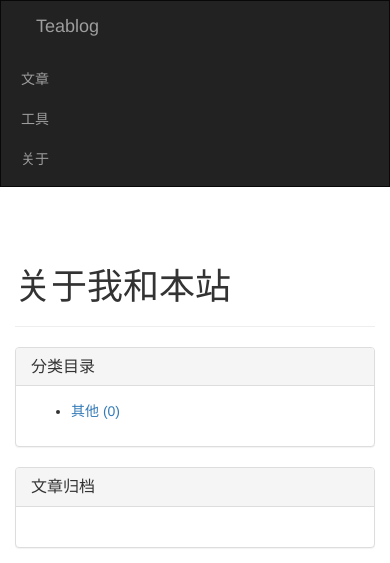
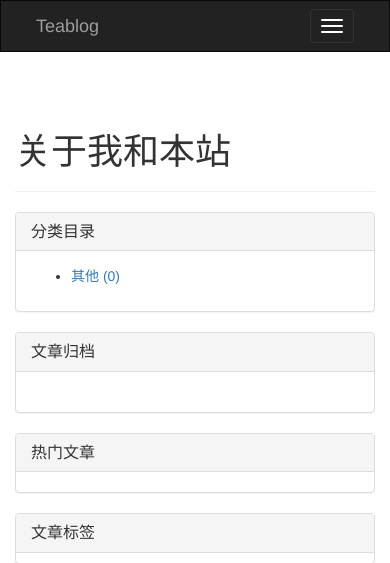
Before and after one commit to cachalot1984/hexblog, a Flask app: page /about in a window 390 px wide. Shown: the top 563 px of the page. Run offline with Flask 2, Linux system fonts and the light colour scheme; data comes from the database, SQL or seed files in the repository; data that the repository does not hold is empty; parts of the project's set-up code (start-up, migrations or seed data) failed here and were passed over; some libraries are stand-ins or nearby versions.

Commit message:
make navbar menu responsive for mobile device

```diff
--- a/templates/base.html
+++ b/templates/base.html
@@ -13,9 +13,15 @@
 {% block navbar %}
 <div class="navbar navbar-inverse" role="navigation" style="padding:0 20px">
 	<div class="navbar-header">
+          <button type="button" class="navbar-toggle" data-toggle="collapse" data-target="#navbar-menu-collapse">
+            <span class="sr-only">Toggle navigation</span>
+            <span class="icon-bar"></span>
+            <span class="icon-bar"></span>
+            <span class="icon-bar"></span>
+          </button>
 		<a class="navbar-brand" href="{{ url_for('index') }}">Teablog</a>
 	</div>
-	<div>
+	<div class="collapse navbar-collapse" id="navbar-menu-collapse">
 		<ul class="nav navbar-nav">
 			{% if current_user.is_authenticated() %}
             <li class="dropdown">
```
